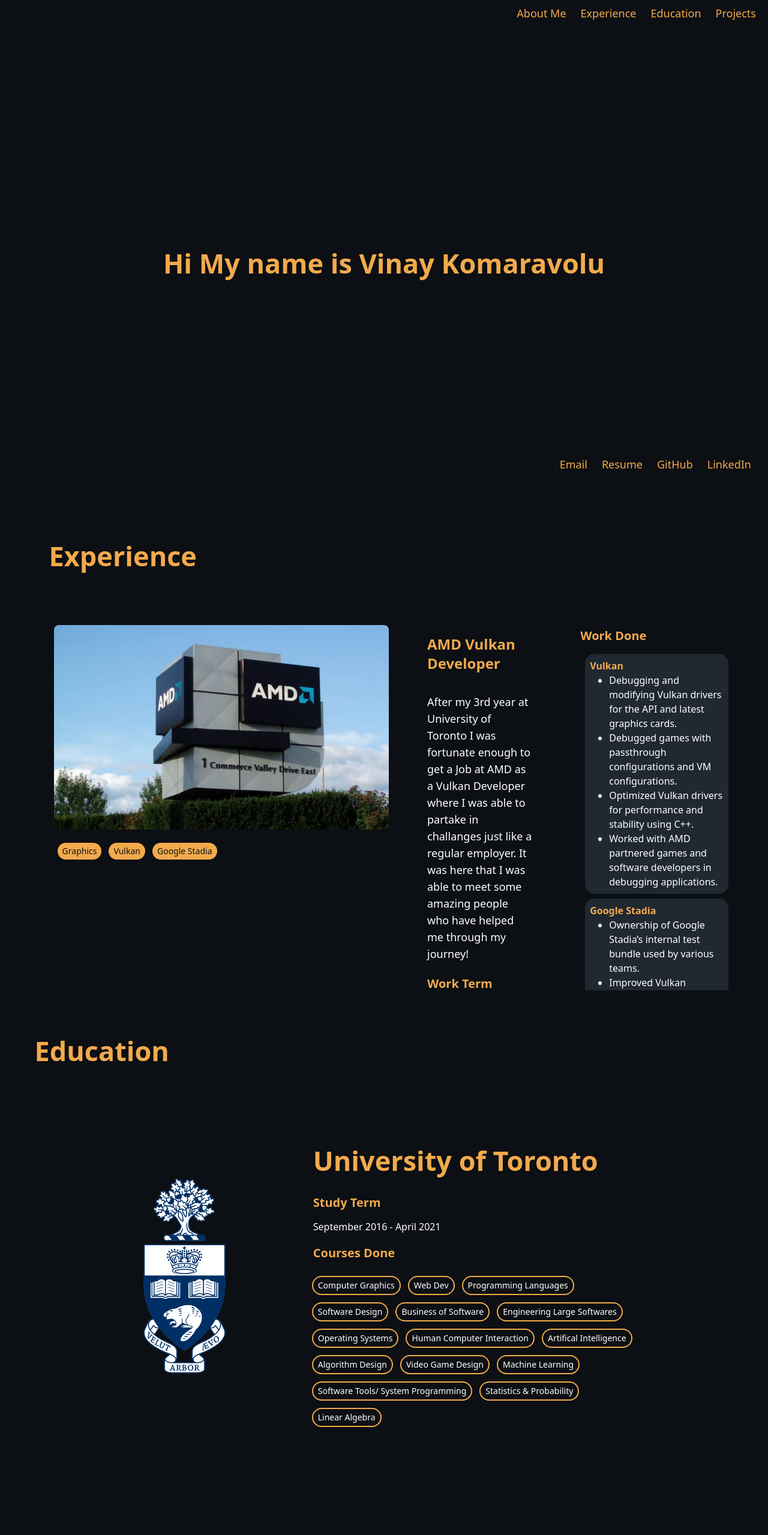
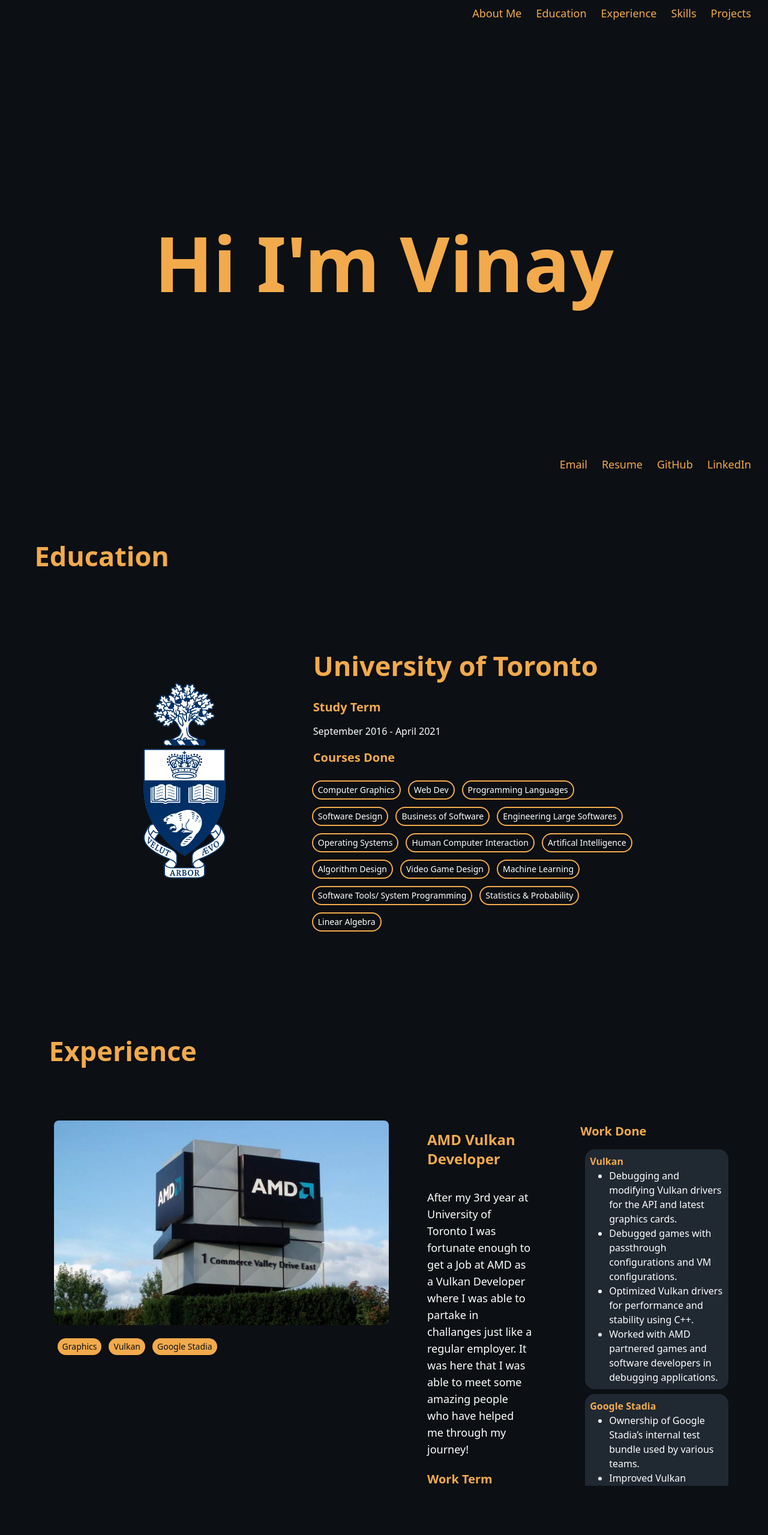
Before and after one commit to vinaykomaravolu/Vinay-Komaravolu-Portfolio, a React (Create React App) app: page / in a window 1280 px wide. Shown: the top 2559 px of the page at 60% size. Built offline with nearby package versions, Linux system fonts and the light colour scheme.

Commit message:
Added skills

```diff
--- a/src/App.js
+++ b/src/App.js
@@ -6,6 +6,7 @@
 import Education from './Pages/Education';
 import Experience from './Pages/Experience';
 import Projects from './Pages/Projects';
+import Skills from './Pages/Skills';
 import { motion } from "framer-motion"
 class App extends React.Component {
 
@@ -39,15 +40,18 @@
         return (
             <div className="relative z-1090">
                 <nav className="flex top-0 flex-row-reverse bg-primary w-full fixed">
-                    <div className=" z-10 p-2">
+                    <div className=" z-10 pr-4 pt-2 pb-2 bl-2">
                         <motion.button className="focus:outline-none" whileHover={{ scale: 1.1 }}
                             whileTap={{ scale: 0.9 }}><Link activeClass="active" className="focus:none aboutme p-3 text-lg text-secondary hover:text-secondaryh" to="aboutme" spy={true} smooth={true} duration={500} >About Me</Link></motion.button>
                         <motion.button className="focus:outline-none" whileHover={{ scale: 1.1 }}
+                            whileTap={{ scale: 0.9 }}><Link activeClass="active" className="education  p-3 text-lg text-secondary hover:text-secondaryh" to="education" spy={true} smooth={true} duration={500}>Education</Link></motion.button>
+                        <motion.button className="focus:outline-none" whileHover={{ scale: 1.1 }}
                             whileTap={{ scale: 0.9 }}><Link activeClass="active" className="experience  p-3 text-lg text-secondary hover:text-secondaryh" to="experience" spy={true} smooth={true} duration={500}>Experience</Link></motion.button>
                         <motion.button className="focus:outline-none" whileHover={{ scale: 1.1 }}
-                            whileTap={{ scale: 0.9 }}><Link activeClass="active" className="education  p-3 text-lg text-secondary hover:text-secondaryh" to="education" spy={true} smooth={true} duration={500}>Education</Link></motion.button>
+                            whileTap={{ scale: 0.9 }}><Link activeClass="active" className="education  p-3 text-lg text-secondary hover:text-secondaryh" to="skills" spy={true} smooth={true} duration={500}>Skills</Link></motion.button>
                         <motion.button className="focus:outline-none" whileHover={{ scale: 1.1 }}
                             whileTap={{ scale: 0.9 }}><Link activeClass="active" className="projects  p-3 text-lg text-secondary hover:text-secondaryh" to="projects" spy={true} smooth={true} duration={500}>Projects</Link></motion.button>
+
                     </div>
                     {this.state.toTopEnable ? <div class="fixed animate-bounce flex flex-nowrap bottom-16 focus:outline-none right-0 p-5">
                         <button data-tip data-for='gototop' type="button" onClick={this.scrollToTop} className="focus:outline-none  h-10 w-10 p-3 text-lg text-secondary hover:text-secondaryh">
@@ -89,12 +93,16 @@
                     <About />
                 </Element>
 
+                <Element name="education" className="element">
+                    <Education />
+                </Element>
+
                 <Element name="experience" className="element">
                     <Experience />
                 </Element>
 
-                <Element name="education" className="element">
-                    <Education />
+                <Element name="skills" className="element">
+                    <Skills />
                 </Element>
 
                 <Element name="projects" className="element">
--- a/src/Pages/About.js
+++ b/src/Pages/About.js
@@ -4,7 +4,7 @@
     return (
         <div id="about" className="flex p-4  flex-col flex-nowrap w-full h-full">
             <div className="m-auto flex justify-center">
-                <h3 className="text-secondary truncate font-bold">Hi My name is Vinay Komaravolu</h3>
+                <h3 className="text-secondary font-bold text-9xl">Hi I'm Vinay</h3>
             </div>
         </div>
     );
--- a/src/Pages/Education.js
+++ b/src/Pages/Education.js
@@ -4,7 +4,7 @@
 
 function Education() {
     return (
-        <div id="about" className="flex p-4 flex-col h-full w-full">
+        <div id="education" className="flex p-4 flex-col h-full w-full">
             <div className="text-secondary font-bold pl-4 pr-4">
                 Education
                 </div>
--- /dev/null
+++ b/src/Pages/Skills.js
@@ -0,0 +1,29 @@
+import React from 'react';
+import { skillsData } from '../data';
+import Chip from '../Components/Chip';
+
+function Skills() {
+    return (
+        <div id="skills" className="flex p-4  flex-col flex-nowrap w-full h-full">
+            <div className="text-secondary font-bold pl-12 pr-12 pt-4 pb-4">
+                Skills
+            </div>
+            <div className="m-auto flex justify-center p-52">
+                {skillsData.map((skills) => {
+                    return (
+                        <div className="p-4 m-4 bg-primary2 rounded-3xl font-bold text-secondary text-xl w-auto h-auto">
+                            {skills.title}
+                            <div className="flex flex-row flex-wrap pt-6">
+                                {skills.content.map((item) => {
+                                    return <Chip customClass="bg-primary border-secondary  text-lg" text={item} />
+                                })}
+                            </div>
+                        </div>
+                    );
+                })}
+            </div>
+        </div>
+    );
+}
+
+export default Skills;
--- a/src/data.js
+++ b/src/data.js
@@ -100,3 +100,22 @@
     date: "September 2016 - April 2021",
     courses: ["Computer Graphics", "Web Dev", "Programming Languages", "Software Design", "Business of Software", "Engineering Large Softwares", "Operating Systems", "Human Computer Interaction", "Artifical Intelligence", "Algorithm Design", "Video Game Design", "Machine Learning", "Software Tools/ System Programming", "Statistics & Probability", "Linear Algebra"],
 }
+
+export const skillsData = [
+    {
+        title: "Technical Languages",
+        content: ["C++", "Javascript", "Typescript", "Python", "C#", "Bash", "GLSL"]
+    },
+    {
+        title: "Web Technologies",
+        content: ["React", "TailwindCSS", "Flask", "Material UI", "Electron", "Github Actions", "MongoDB", "ExpressJs"]
+    },
+    {
+        title: "Graphics Technologies",
+        content: ["OpenGl", "Vulkan", "OpenAL"]
+    },
+    {
+        title: "Tools & Softwares",
+        content: ["Blender", "Unity", "Git", "Visual Studio", "Visual Studio Code", "CMake", "TeamCity", "Perforce", "Docker", "VirtualBox", "Figma"]
+    },
+]
```
